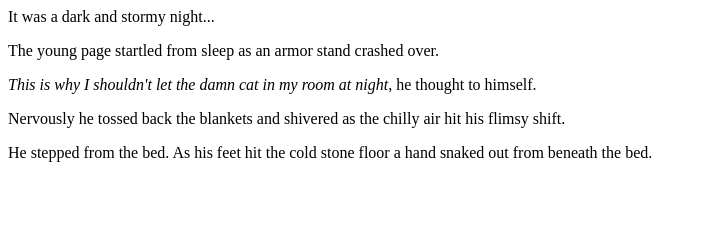
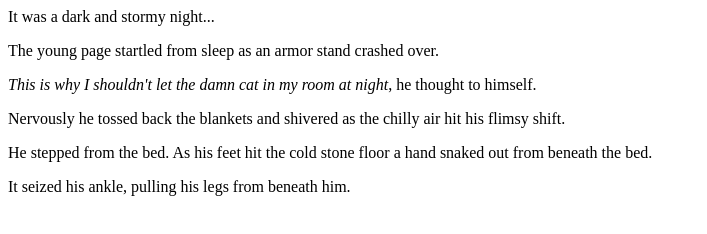
Before and after one commit to VoijaRisa/fireside-story, a plain HTML site: page index.html in a window 1280 px wide. Shown: the whole page, without its empty margins (0-707 px from the left). Drawn offline with Linux system fonts and the light colour scheme.

Commit message:
added another line

```diff
--- a/index.html
+++ b/index.html
@@ -5,5 +5,6 @@
     <p><em>This is why I shouldn't let the damn cat in my room at night</em>, he thought to himself.</p>
     <p>Nervously he tossed back the blankets and shivered as the chilly air hit his flimsy shift.</p>
     <p>He stepped from the bed. As his feet hit the cold stone floor a hand snaked out from beneath the bed.</p>
+    <p>It seized his ankle, pulling his legs from beneath him.</p>
   </body>
 </html>
```
